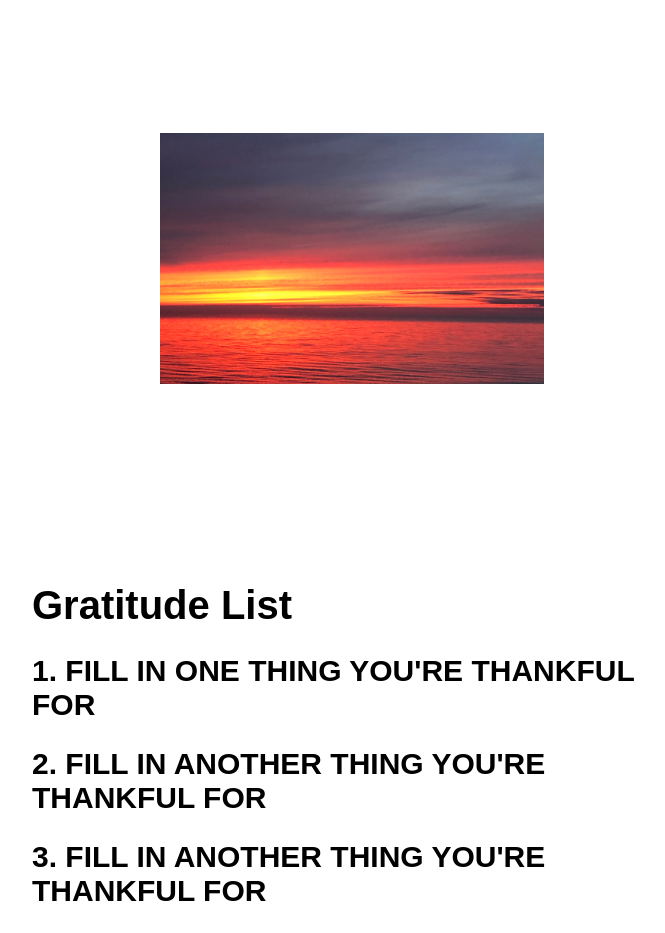
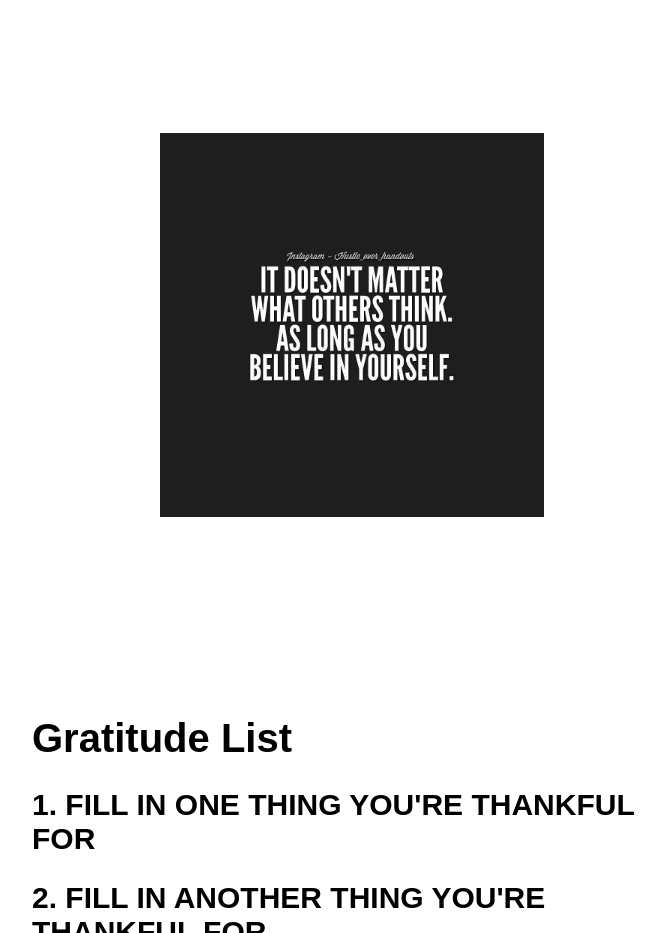
Before and after one commit to PFHomewood/desiree, a plain HTML site: page index.html in a window 1280 px wide. Shown: the part 1060-1993 px from the top of the page, without its empty margins (288-953 px from the left). Drawn offline with Linux system fonts and the light colour scheme.

Commit message:
Update index.html

```diff
--- a/index.html
+++ b/index.html
@@ -39,7 +39,7 @@
 
 <!--Replace the images here. You can also control max-image width%. Keep your file names simple, don't use spaces, and be case sensitive). Be sure to add alt="text." Visually impaired individuals using screen readers rely on alt="text" to describe pictures to them. Describe your image as clearly and succinctly as possible.-->
 <div>
-    <img src="horizon.jpg" alt="describe the image HERE" class="center-image" style="max-width:30%; max-height:30%;">
+    <img src="Generic Quote.jpg" alt="describe the image HERE" class="center-image" style="max-width:30%; max-height:30%;">
 </div>
 <br>
 <br>
```
